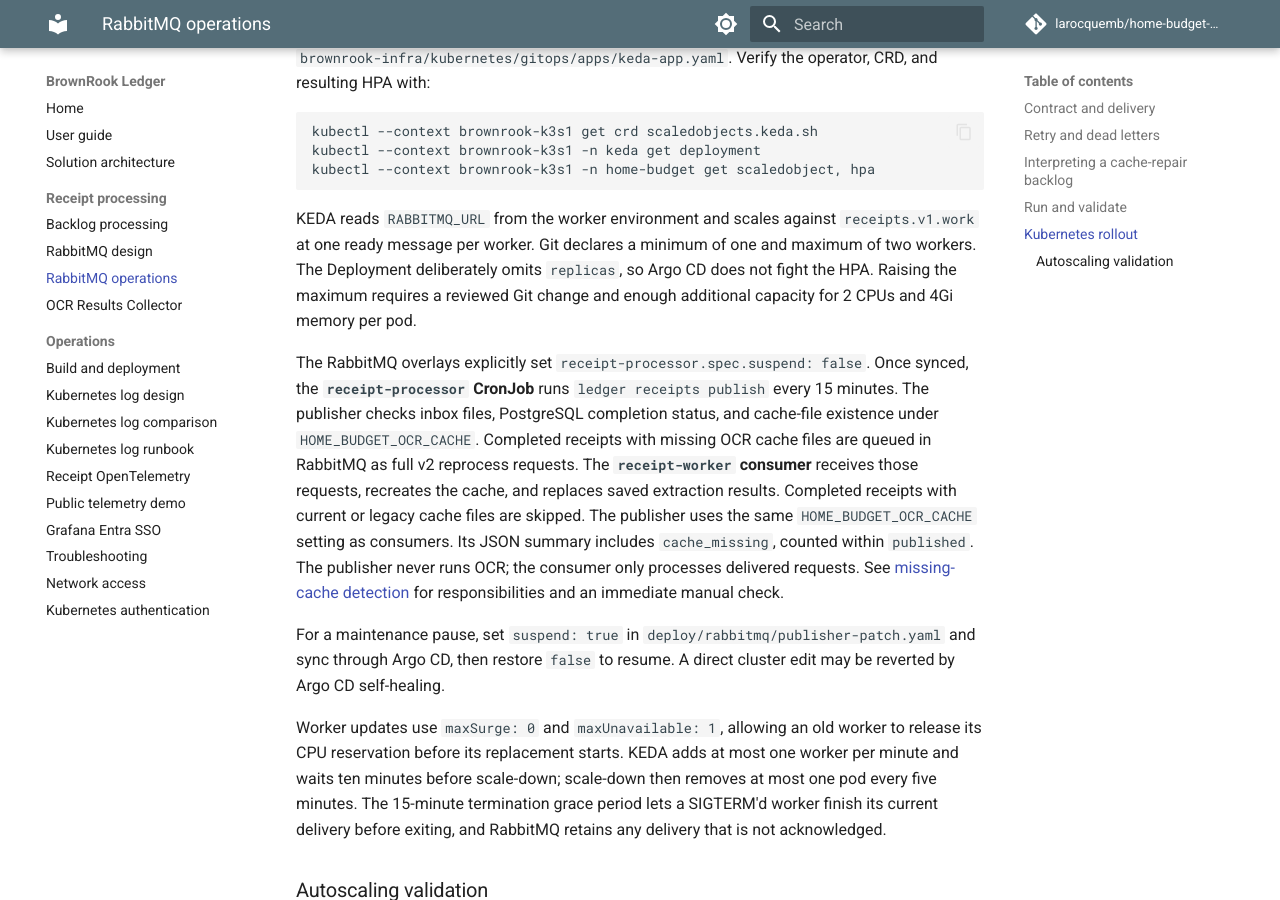
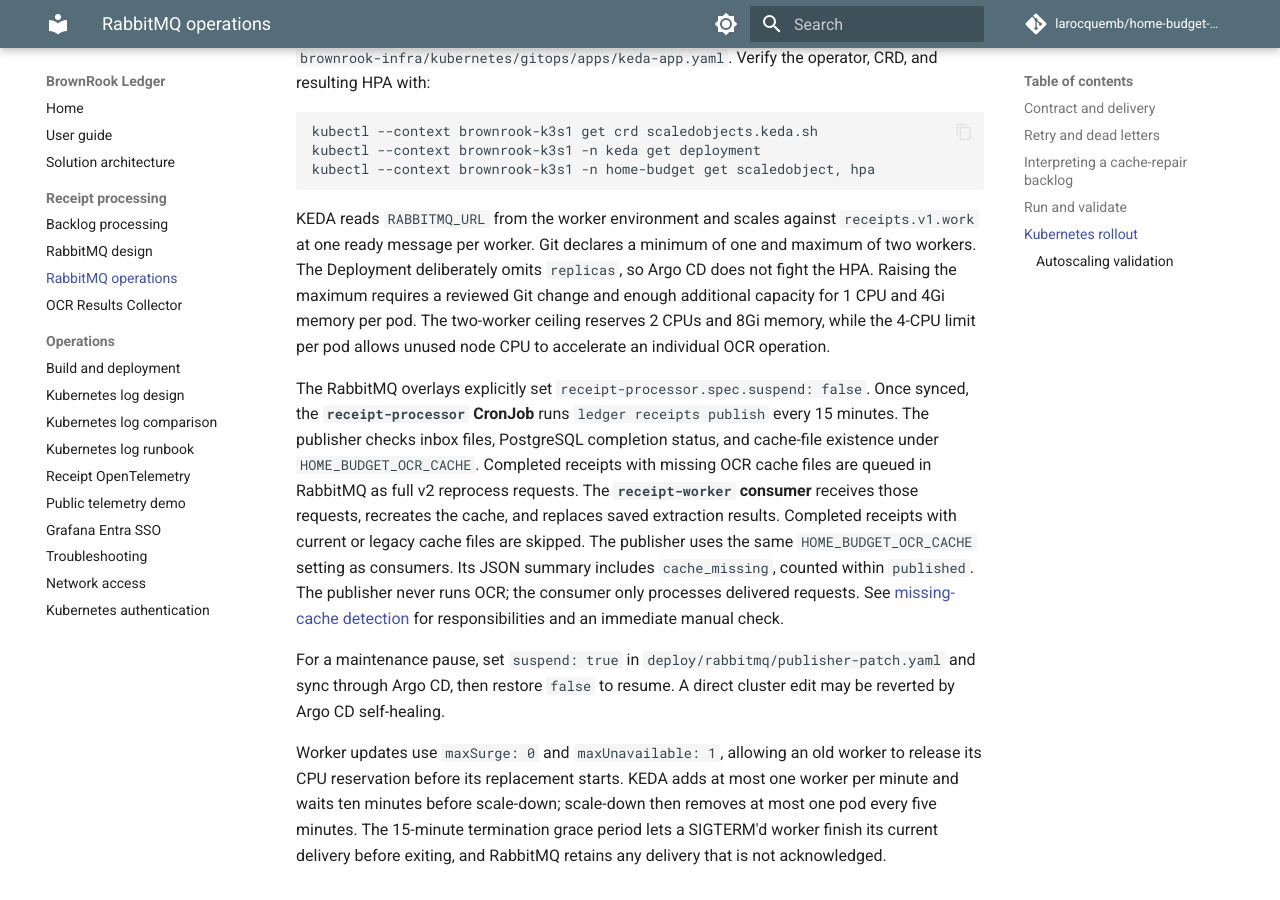
Before and after one commit to larocquemb/home-budget-pipeline, an MkDocs documentation site: the page built from docs/rabbitmq-receipts.md, in a window 1280 px wide and 900 px high, scrolled down 6329 px. Built offline with MkDocs 1.6.1 and Material for MkDocs 9.7.7, drawn with Linux system fonts in a browser that asks for light colours; comment, search, counter and statistics services are not loaded.

Commit message:
fix: fit autoscaled workers on cluster (KAN-92)

```diff
--- a/docs/rabbitmq-receipts.md
+++ b/docs/rabbitmq-receipts.md
@@ -302,7 +302,9 @@
 `receipts.v1.work` at one ready message per worker. Git declares a minimum of
 one and maximum of two workers. The Deployment deliberately omits `replicas`,
 so Argo CD does not fight the HPA. Raising the maximum requires a reviewed Git
-change and enough additional capacity for 2 CPUs and 4Gi memory per pod.
+change and enough additional capacity for 1 CPU and 4Gi memory per pod. The
+two-worker ceiling reserves 2 CPUs and 8Gi memory, while the 4-CPU limit per pod
+allows unused node CPU to accelerate an individual OCR operation.
 
 The RabbitMQ overlays explicitly set `receipt-processor.spec.suspend: false`.
 Once synced, the **`receipt-processor` CronJob** runs `ledger receipts publish`
```
Also changed, not shown: docs/receipt-processing.md (+2 -2 lines), 2 other files.
